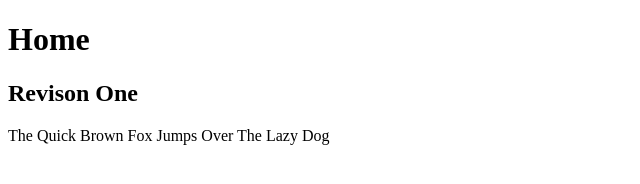
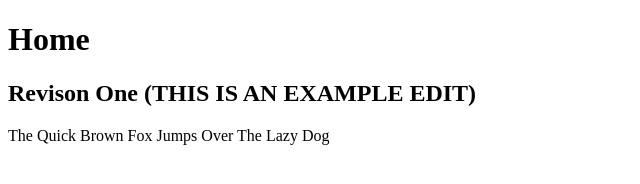
Before and after one commit to dblanchard1234/exr1, a plain HTML site: page index.html in a window 1280 px wide. Shown: the whole page, without its empty margins (0-640 px from the left). Drawn offline with Linux system fonts and the light colour scheme.

Commit message:
Modified title

```diff
--- a/index.html
+++ b/index.html
@@ -7,7 +7,7 @@
 <body>
 
 <h1>Home</h1>
-<h2>Revison One</h2>
+<h2>Revison One (THIS IS AN EXAMPLE EDIT)</h2>
 <p>The Quick Brown Fox Jumps Over The Lazy Dog</p>
 
 </body>
```
